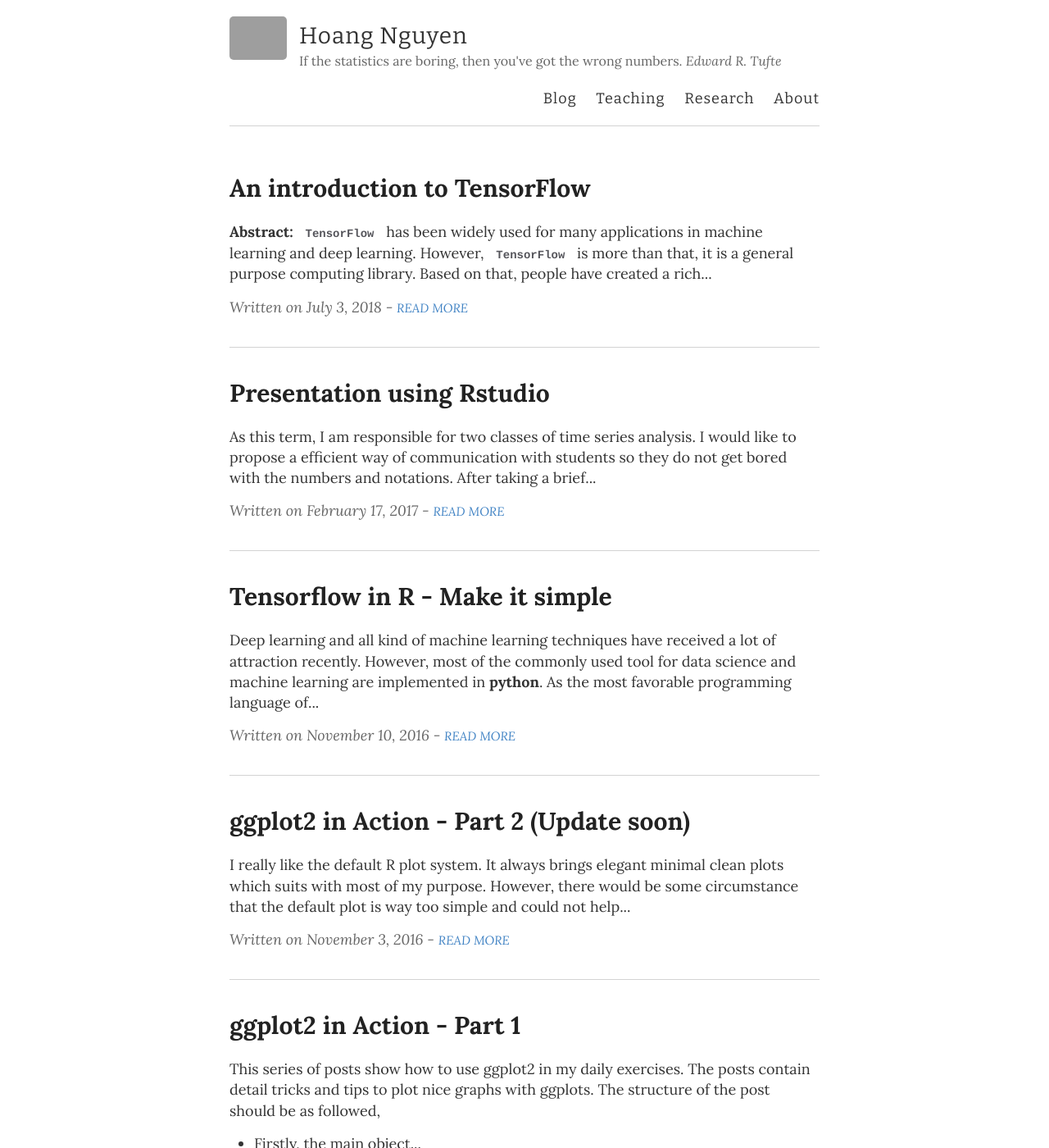
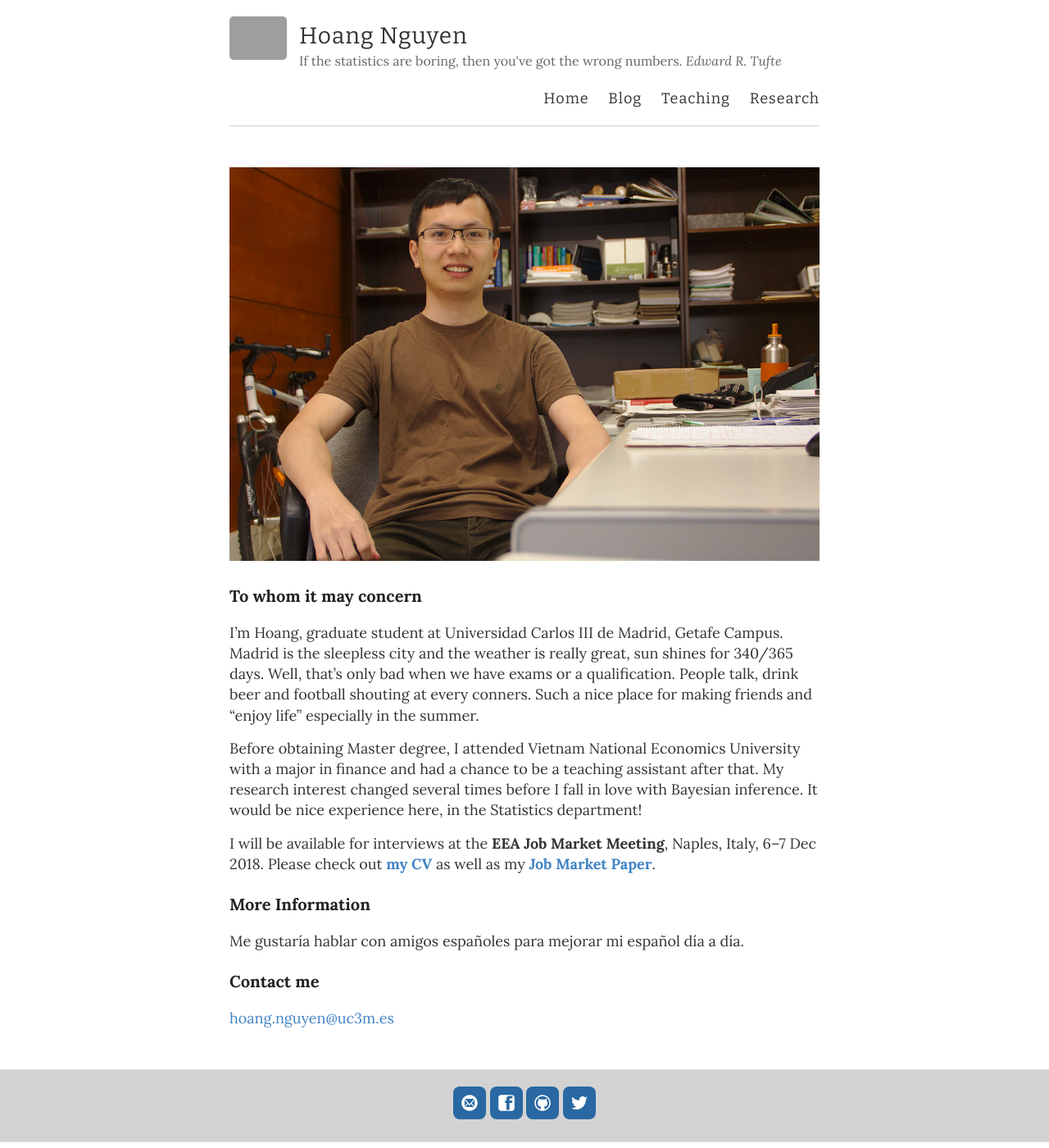
Before and after one commit to hoanguc3m/hoanguc3m.github.io, a Jekyll site: the page built from index.md, in a window 1280 px wide and 1400 px high. Shown: the whole window at 82% size. Built offline with Jekyll 4.4.1, drawn with Linux system fonts in a browser that asks for light colours; nearby versions of some CDN libraries; some of the changed text lies outside the part shown; grey boxes are pictures that could not be loaded.

Commit message:
update pages

```diff
--- a/_layouts/default.html
+++ b/_layouts/default.html
@@ -50,10 +50,10 @@ MathJax.Hub.Config({
           </div>
 
           <nav>
-            <a href="{{ site.baseurl }}/">Blog</a>
+            <a href="{{ site.baseurl }}/">Home</a>
+            <a href="{{ site.baseurl }}/blog">Blog</a>
             <a href="{{ site.baseurl }}/teaching">Teaching</a>
             <a href="{{ site.baseurl }}/research">Research</a>
-            <a href="{{ site.baseurl }}/about">About</a>
           </nav>
         </header>
       </div>
--- /dev/null
+++ b/index.md
@@ -0,0 +1,20 @@
+---
+layout: default
+---
+![hoang@uc3m](https://raw.githubusercontent.com/hoanguc3m/hoanguc3m.github.io/master/images/photo1.jpg)
+
+### To whom it may concern
+
+I'm Hoang, graduate student at Universidad Carlos III de Madrid, Getafe Campus. Madrid is the sleepless city and the weather is really great, sun shines for 340/365 days. Well, that's only bad when we have exams or a qualification. People talk, drink beer and football shouting at every conners. Such a nice place for making friends and "enjoy life" especially in the summer.
+
+Before obtaining Master degree, I attended Vietnam National Economics University with a major in finance and had a chance to be a teaching assistant after that. My research interest changed several times before I fall in love with Bayesian inference. It would be nice experience here, in the Statistics department!
+
+I will be available for interviews at the **EEA Job Market Meeting**, Naples, Italy, 6–7 Dec 2018. Please check out [**my CV**](https://hoanguc3m.github.io/Talk/cv2018_job_pub.pdf) as well as my [**Job Market Paper**](https://hoanguc3m.github.io/Talk/02_vifcop/WP2-17-10-2018.pdf).
+
+### More Information
+
+Me gustaría hablar con amigos españoles para mejorar mi español día a día.
+
+### Contact me
+
+[hoang.nguyen@uc3m.es](mailto:hoang.nguyen@uc3m.es)
```
Also changed, not shown: blog.html (renamed from index.html), 12 other files.
